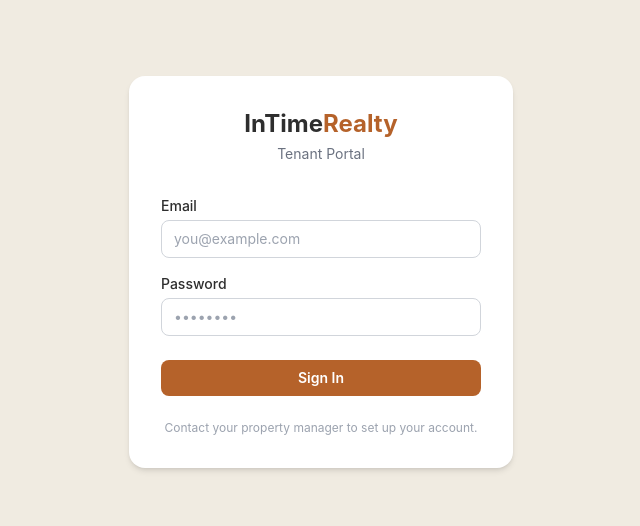
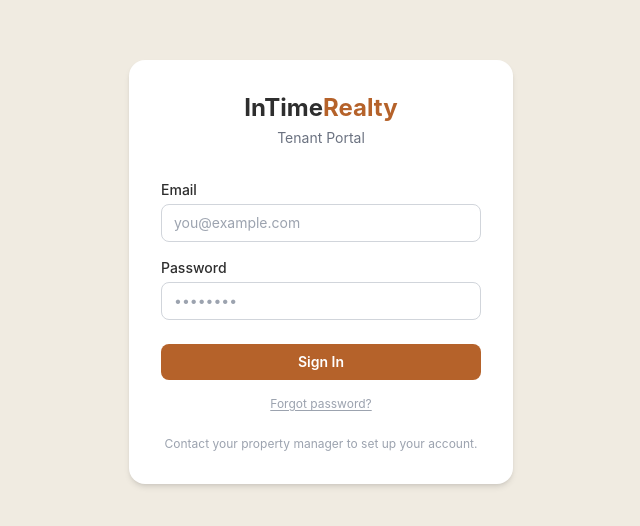
Before and after one commit to TeSeandre/intime-tenant-portal, a React (Vite) app: page /login in a window 1280 px wide. Shown: the part 128-654 px from the top of the page, without its empty margins (319-959 px from the left). Built offline with nearby package versions, Linux system fonts and the light colour scheme; no server answers.

Commit message:
Add forgot password link to login page

```diff
--- a/src/components/shared/LoginPage.jsx
+++ b/src/components/shared/LoginPage.jsx
@@ -11,7 +11,8 @@ export default function LoginPage() {
   const [newPassword, setNewPassword] = useState('')
   const [error, setError] = useState(null)
   const [submitting, setSubmitting] = useState(false)
-  const [mode, setMode] = useState('login') // 'login' | 'recovery'
+  const [mode, setMode] = useState('login') // 'login' | 'recovery' | 'forgot'
+  const [resetSent, setResetSent] = useState(false)
 
   useEffect(() => {
     async function handleAuthCallback() {
@@ -87,8 +88,14 @@ export default function LoginPage() {
     setError(null)
     setSubmitting(true)
     try {
-      await signIn(email, password)
-      navigate('/')
+      const data = await signIn(email, password)
+      // Fetch profile directly so we can route immediately without waiting for useAuth to re-render
+      const { data: profile } = await supabase
+        .from('profiles')
+        .select('role')
+        .eq('id', data.user.id)
+        .single()
+      navigate(profile?.role === 'admin' ? '/admin/dashboard' : '/tenant/dashboard')
     } catch (err) {
       setError(err.message ?? 'Login failed. Check your credentials.')
     } finally {
@@ -111,6 +118,26 @@ export default function LoginPage() {
       alert('Password set! You can now log in.')
     } catch (err) {
       setError(err.message ?? 'Failed to set password.')
+    } finally {
+      setSubmitting(false)
+    }
+  }
+
+  async function handleForgotPassword() {
+    if (!email) {
+      setError('Enter your email address above first.')
+      return
+    }
+    setError(null)
+    setSubmitting(true)
+    try {
+      const { error: resetErr } = await supabase.auth.resetPasswordForEmail(email, {
+        redirectTo: window.location.origin + '/login',
+      })
+      if (resetErr) throw resetErr
+      setResetSent(true)
+    } catch (err) {
+      setError(err.message ?? 'Failed to send reset email.')
     } finally {
       setSubmitting(false)
     }
@@ -206,6 +233,19 @@ export default function LoginPage() {
             >
               {submitting ? 'Signing in...' : 'Sign In'}
             </button>
+
+            {resetSent ? (
+              <p className='text-center text-xs text-green-600'>Reset email sent! Check your inbox.</p>
+            ) : (
+              <button
+                type='button'
+                onClick={handleForgotPassword}
+                disabled={submitting}
+                className='text-center text-xs text-gray-400 hover:text-brand-terra transition-colors underline underline-offset-2 disabled:opacity-50'
+              >
+                Forgot password?
+              </button>
+            )}
           </div>
         )}
 
```
